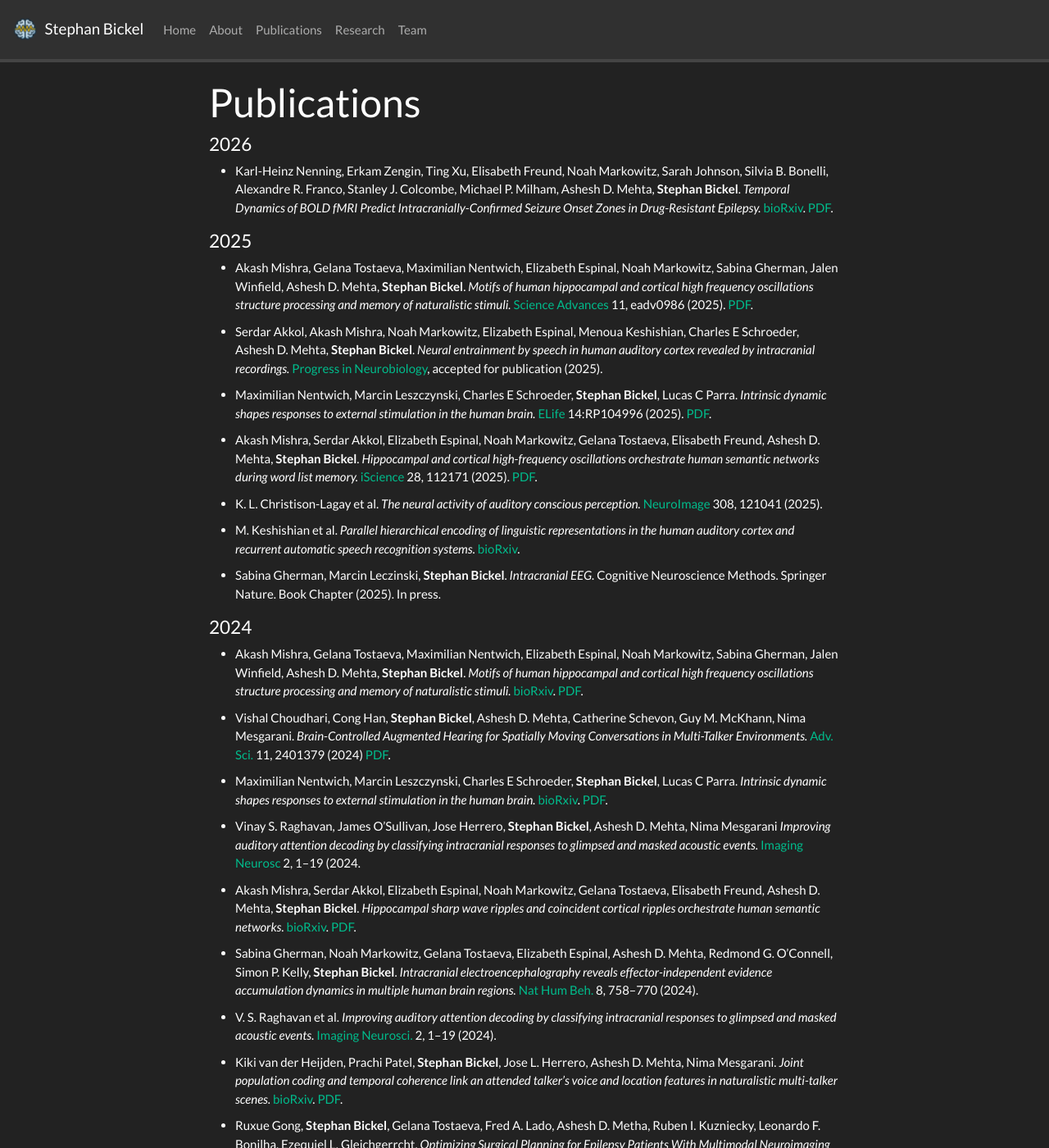
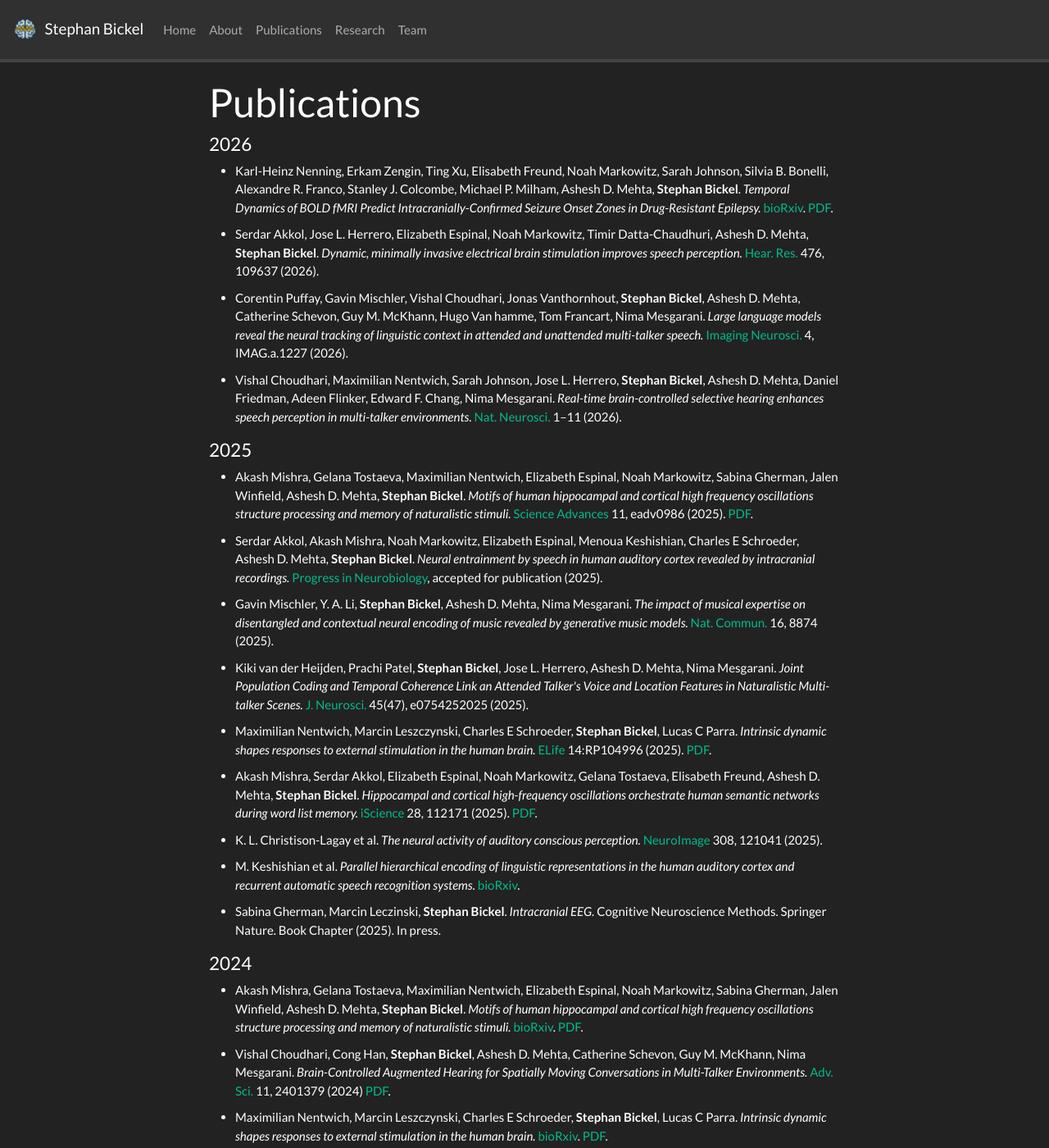
Before and after one commit to stebick/personalpage, a Jekyll site: the page built from _pages/publications.md, in a window 1280 px wide and 1400 px high. Shown: the whole window at 82% size. Built offline with Jekyll 4.4.1, drawn with Linux system fonts in a browser that asks for light colours; nearby versions of some CDN libraries; a style sheet for code colours, icons or effects is not loaded.

Commit message:
Update team info, hiring notice, and publications
Update team member data and assets: fix stray '>' in two emails, update Liz Espinal's affiliation, change Jessica's photo to JessHeadshot.jpg and add the new image file. Update site copy: change homepage and team pages to advertise only a postdoc (heading updated to May 12th) and remove the Research Assistant listing. Expand publications list with several new 2026 and 2025 entries.

```diff
--- a/_pages/publications.md
+++ b/_pages/publications.md
@@ -21,6 +21,21 @@ years: []
     <a href="https://doi.org/10.64898/2026.04.15.718821" target="_blank">bioRxiv</a>.
     <a href="{{ site.url }}{{ site.baseurl }}/papers/2026.04.15.718821v1.full.pdf" target="_blank">PDF</a>.
   </li>
+  <li>
+    Serdar Akkol, Jose L. Herrero, Elizabeth Espinal, Noah Markowitz, Timir Datta-Chaudhuri, Ashesh D. Mehta, <strong>Stephan Bickel</strong>.
+    <em>Dynamic, minimally invasive electrical brain stimulation improves speech perception.</em>
+    <a href="https://doi.org/10.1016/j.heares.2026.109637" target="_blank">Hear. Res.</a> 476, 109637 (2026).
+  </li>
+  <li>
+    Corentin Puffay, Gavin Mischler, Vishal Choudhari, Jonas Vanthornhout, <strong>Stephan Bickel</strong>, Ashesh D. Mehta, Catherine Schevon, Guy M. McKhann, Hugo Van hamme, Tom Francart, Nima Mesgarani.
+    <em>Large language models reveal the neural tracking of linguistic context in attended and unattended multi-talker speech.</em>
+    <a href="https://doi.org/10.1162/imag_a_001227" target="_blank">Imaging Neurosci.</a> 4, IMAG.a.1227 (2026).
+  </li>
+  <li>
+    Vishal Choudhari, Maximilian Nentwich, Sarah Johnson, Jose L. Herrero, <strong>Stephan Bickel</strong>, Ashesh D. Mehta, Daniel Friedman, Adeen Flinker, Edward F. Chang, Nima Mesgarani.
+    <em>Real-time brain-controlled selective hearing enhances speech perception in multi-talker environments.</em>
+    <a href="https://doi.org/10.1038/s41593-026-02281-5" target="_blank">Nat. Neurosci.</a> 1–11 (2026).
+  </li>
 </ul>
 
 #### 2025
@@ -35,6 +50,16 @@ years: []
     Serdar Akkol,  Akash Mishra, Noah Markowitz, Elizabeth Espinal, Menoua Keshishian, Charles E Schroeder, Ashesh D. Mehta, <strong>Stephan Bickel</strong>.
     <em>Neural entrainment by speech in human auditory cortex revealed by intracranial recordings.</em>
      <a href="https://doi.org/10.7554/eLife.104996.1](https://www.sciencedirect.com/journal/progress-in-neurobiology" target="_blank">Progress in Neurobiology</a>, accepted for publication (2025).
+  </li>
+  <li>
+    Gavin Mischler, Y. A. Li, <strong>Stephan Bickel</strong>, Ashesh D. Mehta, Nima Mesgarani.
+    <em>The impact of musical expertise on disentangled and contextual neural encoding of music revealed by generative music models.</em>
+    <a href="https://doi.org/10.1038/s41467-025-08874-0" target="_blank">Nat. Commun.</a> 16, 8874 (2025).
+  </li>
+  <li>
+    Kiki van der Heijden, Prachi Patel, <strong>Stephan Bickel</strong>, Jose L. Herrero, Ashesh D. Mehta, Nima Mesgarani.
+    <em>Joint Population Coding and Temporal Coherence Link an Attended Talker's Voice and Location Features in Naturalistic Multi-talker Scenes.</em>
+    <a href="https://doi.org/10.1523/JNEUROSCI.0754-25.2025" target="_blank">J. Neurosci.</a> 45(47), e0754252025 (2025).
   </li>
   <li>
     Maximilian Nentwich, Marcin Leszczynski, Charles E Schroeder, <strong>Stephan Bickel</strong>, Lucas C Parra.
```
Also changed, not shown: _data/team_members.yml (+4 -4 lines), _pages/home.md (+1 -1 lines), _pages/team.md (+2 -3 lines), images/JessHeadshot.jpg (added).
